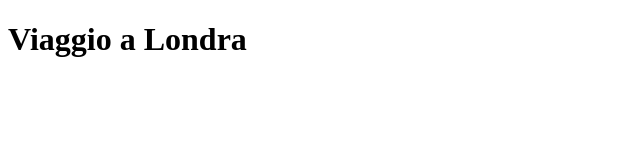
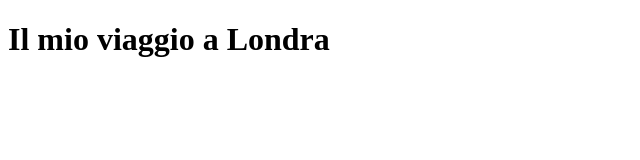
Before and after one commit to telcheno/html-london-trip, a plain HTML site: page index.html in a window 1280 px wide. Shown: the whole page, without its empty margins (0-640 px from the left). Drawn offline with Linux system fonts and the light colour scheme.

Commit message:
ADD: index.html life

```diff
--- a/index.html
+++ b/index.html
@@ -6,6 +6,6 @@
   <title>Viaggio a Londra</title>
 </head>
 <body>
-  <h1>Viaggio a Londra</h1>
+  <h1>Il mio viaggio a Londra</h1>
 </body>
 </html>
```
